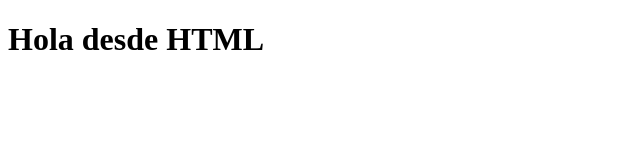
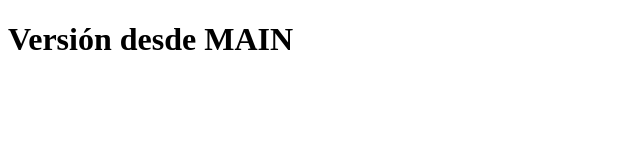
Before and after one commit to alexq4489-glitch/proyecto-ramas-alex, a plain HTML site: page index.html in a window 1280 px wide. Shown: the whole page, without its empty margins (0-640 px from the left). Drawn offline with Linux system fonts and the light colour scheme.

Commit message:
Cambio titulo desde main

```diff
--- a/index.html
+++ b/index.html
@@ -1,5 +1,5 @@
 <!DOCTYPE html>
 <html>
 <head><title>Mi práctica HTML</title></head>
-<body><h1>Hola desde HTML</h1></body>
+<body><h1>Versión desde MAIN</h1></body>
 </html>
```
